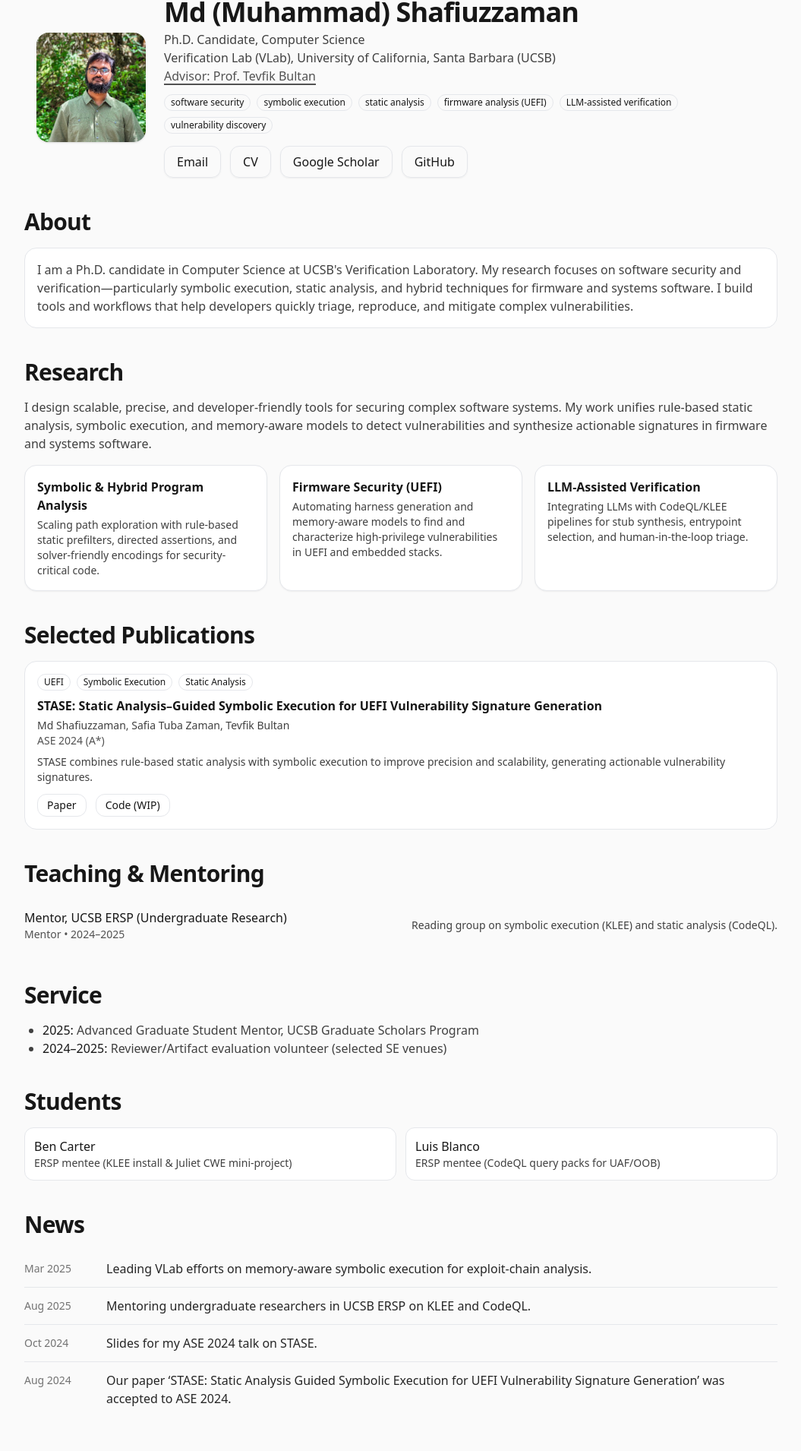
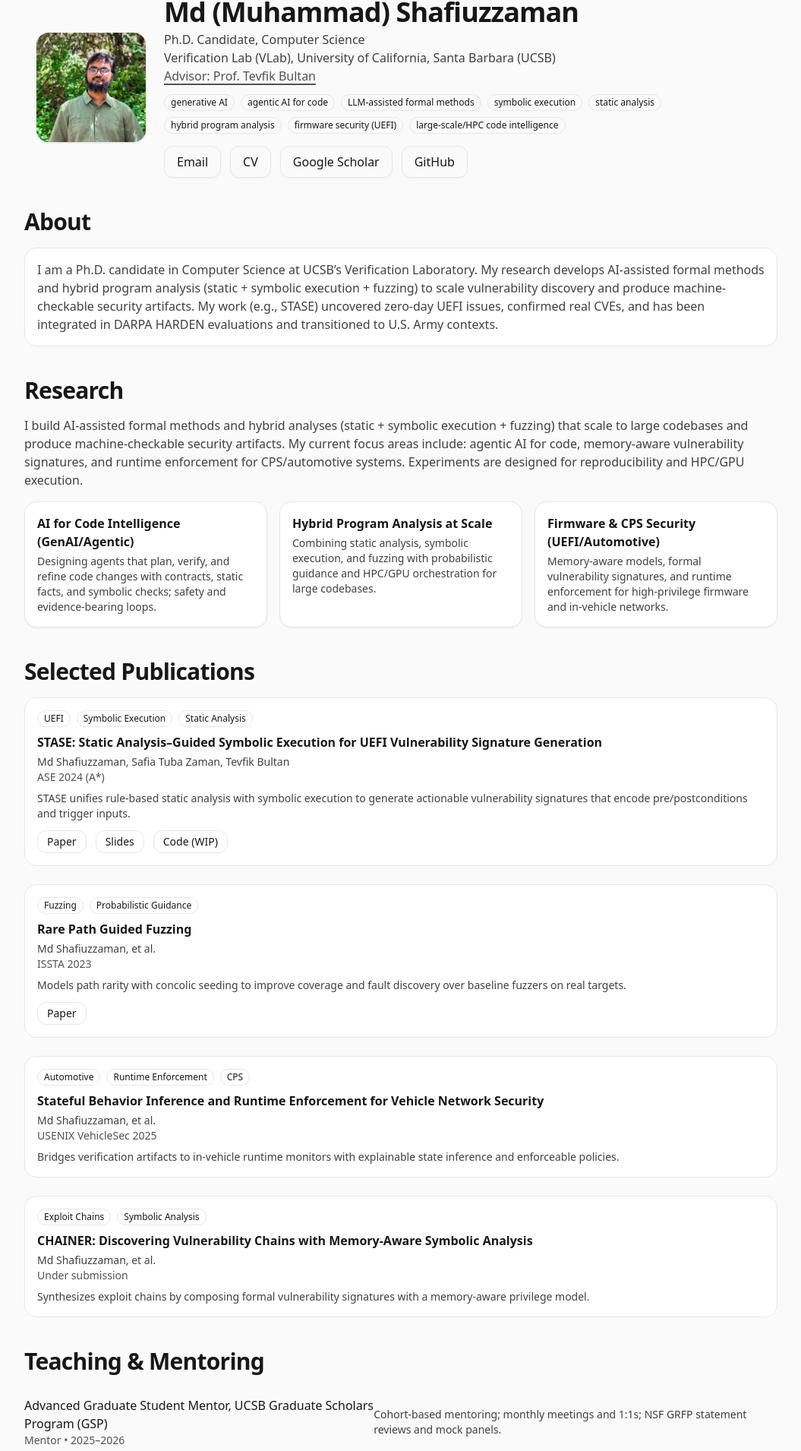
Before and after one commit to shafiuzzaman-md/shafiuzzaman-md.github.io, a React (Vite) app: page / in a window 1280 px wide. Shown: the part 100-2010 px from the top of the page at 76% size, without its empty margins (112-1167 px from the left). Built offline with nearby package versions, Linux system fonts and the light colour scheme.

Commit message:
Updated info

```diff
--- a/src/App.tsx
+++ b/src/App.tsx
@@ -1,41 +1,55 @@
-// Personal faculty website — single-file React component
-// Notes for customization:
-// - Replace placeholder links (Scholar, GitHub, CV, Email) below.
-// - Update news, publications, teaching, and service arrays.
-// - Export as a static site by embedding in a minimal Vite/Next app or by converting to HTML.
-// - TailwindCSS classes are used; in environments without Tailwind, replace with inline styles.
+// Personal faculty website — single-file React component (TSX-friendly)
+// TailwindCSS classes used for styling.
 
 import React from "react";
 
-// ---------- Data you can edit ----------
+// ---------- Data (synced with CV) ----------
 const PROFILE = {
   name: "Md (Muhammad) Shafiuzzaman",
   title: "Ph.D. Candidate, Computer Science",
-  affiliation: "Verification Lab (VLab), University of California, Santa Barbara (UCSB)",
+  affiliation:
+    "Verification Lab (VLab), University of California, Santa Barbara (UCSB)",
   advisor: "Advisor: Prof. Tevfik Bultan",
   advisorUrl: "https://sites.cs.ucsb.edu/~bultan/",
   location: "Santa Barbara, CA",
   email: "mailto:mdshafiuzzaman@ucsb.edu",
-  scholar: "https://scholar.google.com/citations?user=YOUR_ID",
+  scholar:
+    "https://scholar.google.com/citations?user=1mue4woAAAAJ&hl=en",
   github: "https://github.com/shafiuzzaman-md",
-  linkedin: "https://www.linkedin.com/in/YOUR_ID/",
-  twitter: "https://x.com/YOUR_ID",
-  cv: "./Shafiuzzaman_CV.pdf",
+  linkedin: "https://www.linkedin.com/in/mdshafiuzzaman/",
+  twitter: "", // leave empty if unused
+  cv: "./Shafiuzzaman_CV_KAUST.pdf",
   headshot: "/headshot.jpg",
   keywords: [
-    "software security",
+    "generative AI",
+    "agentic AI for code",
+    "LLM-assisted formal methods",
     "symbolic execution",
     "static analysis",
-    "firmware analysis (UEFI)",
-    "LLM-assisted verification",
-    "vulnerability discovery"
+    "hybrid program analysis",
+    "firmware security (UEFI)",
+    "large-scale/HPC code intelligence",
   ],
 };
 
+// News (reverse-chronological)
 const NEWS = [
-
-  { date: "Mar 2025", text: "Leading VLab efforts on memory-aware symbolic execution for exploit-chain analysis." },
-  { date: "Aug 2025", text: "Mentoring undergraduate researchers in UCSB ERSP on KLEE and CodeQL." },
+  {
+    date: "Oct 2025",
+    text: "Advanced Graduate Student Mentor (GSP) 2025–2026 cohort launched.",
+    link: "https://www.graddiv.ucsb.edu/GSP",
+  },
+  {
+    date: "Aug 2025",
+    text:
+      "Mentoring a new 5-student ERSP cohort on LLM-assisted fuzzing & symbolic-execution harness generation.",
+    link: "https://ersp.cs.ucsb.edu/",
+  },
+  {
+    date: "Mar 2025",
+    text:
+      "VehicleSec paper on stateful behavior inference & runtime enforcement accepted.",
+  },
   {
     date: "Oct 2024",
     text: "Slides for my ASE 2024 talk on STASE.",
@@ -44,26 +58,26 @@ const NEWS = [
   {
     date: "Aug 2024",
     text:
-      "Our paper ‘STASE: Static Analysis Guided Symbolic Execution for UEFI Vulnerability Signature Generation’ was accepted to ASE 2024.",
+      "‘STASE: Static Analysis Guided Symbolic Execution for UEFI Vulnerability Signature Generation’ accepted to ASE 2024.",
     link: "https://dl.acm.org/doi/10.1145/3691620.3695543",
   },
 ];
 
 const RESEARCH_AREAS = [
   {
-    title: "Symbolic & Hybrid Program Analysis",
+    title: "AI for Code Intelligence (GenAI/Agentic)",
     desc:
-      "Scaling path exploration with rule-based static prefilters, directed assertions, and solver-friendly encodings for security-critical code.",
+      "Designing agents that plan, verify, and refine code changes with contracts, static facts, and symbolic checks; safety and evidence-bearing loops.",
   },
   {
-    title: "Firmware Security (UEFI)",
+    title: "Hybrid Program Analysis at Scale",
     desc:
-      "Automating harness generation and memory-aware models to find and characterize high-privilege vulnerabilities in UEFI and embedded stacks.",
+      "Combining static analysis, symbolic execution, and fuzzing with probabilistic guidance and HPC/GPU orchestration for large codebases.",
   },
   {
-    title: "LLM-Assisted Verification",
+    title: "Firmware & CPS Security (UEFI/Automotive)",
     desc:
-      "Integrating LLMs with CodeQL/KLEE pipelines for stub synthesis, entrypoint selection, and human-in-the-loop triage.",
+      "Memory-aware models, formal vulnerability signatures, and runtime enforcement for high-privilege firmware and in-vehicle networks.",
   },
 ];
 
@@ -71,42 +85,108 @@ const SELECTED_PUBLICATIONS = [
   {
     title:
       "STASE: Static Analysis–Guided Symbolic Execution for UEFI Vulnerability Signature Generation",
-    authors: [
-      "Md Shafiuzzaman",
-      "Safia Tuba Zaman",
-      "Tevfik Bultan",
-      // add co-authors as appropriate
-    ],
+    authors: ["Md Shafiuzzaman", "Safia Tuba Zaman", "Tevfik Bultan"],
     venue: "ASE 2024 (A*)",
     link: "https://dl.acm.org/doi/10.1145/3691620.3695543",
     badges: ["UEFI", "Symbolic Execution", "Static Analysis"],
     abstract:
-      "STASE combines rule-based static analysis with symbolic execution to improve precision and scalability, generating actionable vulnerability signatures.",
+      "STASE unifies rule-based static analysis with symbolic execution to generate actionable vulnerability signatures that encode pre/postconditions and trigger inputs.",
     resources: [
       { label: "Paper", url: "https://dl.acm.org/doi/10.1145/3691620.3695543" },
+      { label: "Slides", url: "/STASE_ASE_FINAL.pdf" },
       { label: "Code (WIP)", url: "https://github.com/shafiuzzaman-md" },
     ],
   },
-  // Add more publications here
+  {
+    title: "Rare Path Guided Fuzzing",
+    authors: ["Md Shafiuzzaman", "et al."],
+    venue: "ISSTA 2023",
+    link: "https://doi.org/10.1145/3597926.3598136",
+    badges: ["Fuzzing", "Probabilistic Guidance"],
+    abstract:
+      "Models path rarity with concolic seeding to improve coverage and fault discovery over baseline fuzzers on real targets.",
+    resources: [
+      { label: "Paper", url: "https://doi.org/10.1145/3597926.3598136" },
+    ],
+  },
+  {
+    title:
+      "Stateful Behavior Inference and Runtime Enforcement for Vehicle Network Security",
+    authors: ["Md Shafiuzzaman", "et al."],
+    venue: "USENIX VehicleSec 2025",
+    link: "",
+    badges: ["Automotive", "Runtime Enforcement", "CPS"],
+    abstract:
+      "Bridges verification artifacts to in-vehicle runtime monitors with explainable state inference and enforceable policies.",
+    resources: [],
+  },
+  {
+    title:
+      "CHAINER: Discovering Vulnerability Chains with Memory-Aware Symbolic Analysis",
+    authors: ["Md Shafiuzzaman", "et al."],
+    venue: "Under submission",
+    link: "",
+    badges: ["Exploit Chains", "Symbolic Analysis"],
+    abstract:
+      "Synthesizes exploit chains by composing formal vulnerability signatures with a memory-aware privilege model.",
+    resources: [],
+  },
 ];
 
 const TEACHING = [
   {
-    term: "2024–2025",
-    course: "Mentor, UCSB ERSP (Undergraduate Research)",
+    term: "2025–2026",
+    course: "Advanced Graduate Student Mentor, UCSB Graduate Scholars Program (GSP)",
     role: "Mentor",
-    notes: "Reading group on symbolic execution (KLEE) and static analysis (CodeQL).",
+    notes:
+      "Cohort-based mentoring; monthly meetings and 1:1s; NSF GRFP statement reviews and mock panels.",
+  },
+  {
+    term: "2025–2026",
+    course:
+      "Undergraduate Research Mentor, UCSB Early Research Scholars Program (ERSP)",
+    role: "Mentor",
+    notes:
+      "LLM-assisted fuzzing & symbolic-execution harness generation; 5-student cohort.",
+  },
+  {
+    term: "2023–2024",
+    course:
+      "Undergraduate Research Mentor, UCSB Early Research Scholars Program (ERSP)",
+    role: "Mentor",
+    notes:
+      "Vulnerability Signature Generation with symbolic execution; 4-student cohort (3 quarters).",
+  },
+  {
+    term: "Summer 2022",
+    course: "CMPSC 130A: Data Structures & Algorithms I (UCSB)",
+    role: "Instructor",
+    notes: "Course design, lectures, assessments, mentoring.",
   },
 ];
 
 const SERVICE = [
-  { year: "2025", item: "Advanced Graduate Student Mentor, UCSB Graduate Scholars Program" },
-  { year: "2024–2025", item: "Reviewer/Artifact evaluation volunteer (selected SE venues)" },
+  {
+    year: "2025–2026",
+    item:
+      "Advanced Graduate Student Mentor, UCSB Graduate Scholars Program (GSP); NSF GRFP coaching (rubrics, reviews, mock panels).",
+  },
+  {
+    year: "2023–2025",
+    item:
+      "Reviewer / Artifact Evaluation, premier SE venues (ICSE, ASE, FSE, ISSTA).",
+  },
+  {
+    year: "Ongoing",
+    item:
+      "Open-source tools and reproducible research artifacts (containers, fixed seeds, telemetry).",
+  },
 ];
 
+// keep mentee names private unless consented
 const STUDENTS = [
-  { name: "Ben Carter", note: "ERSP mentee (KLEE install & Juliet CWE mini-project)" },
-  { name: "Luis Blanco", note: "ERSP mentee (CodeQL query packs for UAF/OOB)" },
+  { name: "ERSP Cohort (2025–2026)", note: "LLM-assisted harness generation (5 students)" },
+  { name: "ERSP Cohort (2023–2024)", note: "Vulnerability Signature Generation (4 students)" },
 ];
 
 const FOOTER_LINKS = [
@@ -115,21 +195,37 @@ const FOOTER_LINKS = [
   { label: "Google Scholar", href: PROFILE.scholar },
   { label: "GitHub", href: PROFILE.github },
   { label: "LinkedIn", href: PROFILE.linkedin },
-  { label: "X/Twitter", href: PROFILE.twitter },
+  // only show Twitter if provided
+  ...(PROFILE.twitter ? [{ label: "X/Twitter", href: PROFILE.twitter }] : []),
 ];
+
 // --------------------------------------
 
-function Section({ id, title, children }: { id: string; title: string; children: React.ReactNode }) {
+function Section({
+  id,
+  title,
+  children,
+}: {
+  id: string;
+  title: string;
+  children: React.ReactNode;
+}) {
   return (
     <section id={id} className="scroll-mt-24" aria-label={title}>
-      <h2 className="text-2xl md:text-3xl font-semibold tracking-tight mb-4">{title}</h2>
+      <h2 className="text-2xl md:text-3xl font-semibold tracking-tight mb-4">
+        {title}
+      </h2>
       <div className="space-y-4">{children}</div>
     </section>
   );
 }
 
 function Badge({ children }: { children: React.ReactNode }) {
-  return <span className="inline-block rounded-full border px-2 py-0.5 text-xs">{children}</span>;
+  return (
+    <span className="inline-block rounded-full border px-2 py-0.5 text-xs">
+      {children}
+    </span>
+  );
 }
 
 function Nav() {
@@ -146,10 +242,16 @@ function Nav() {
   return (
     <nav className="fixed inset-x-0 top-0 z-50 backdrop-blur supports-[backdrop-filter]:bg-white/60 bg-white/80 border-b">
       <div className="mx-auto max-w-5xl px-4 py-3 flex items-center justify-between">
-        <a href="#top" className="font-semibold tracking-tight">{PROFILE.name}</a>
+        <a href="#top" className="font-semibold tracking-tight">
+          {PROFILE.name}
+        </a>
         <div className="hidden md:flex gap-4 text-sm">
           {items.map((it) => (
-            <a key={it.href} href={it.href} className="hover:underline decoration-2 underline-offset-4">
+            <a
+              key={it.href}
+              href={it.href}
+              className="hover:underline decoration-2 underline-offset-4"
+            >
               {it.label}
             </a>
           ))}
@@ -169,11 +271,18 @@ function Hero() {
           className="w-28 h-28 md:w-36 md:h-36 rounded-2xl object-cover shadow"
         />
         <div>
-          <h1 className="text-3xl md:text-4xl font-bold tracking-tight">{PROFILE.name}</h1>
+          <h1 className="text-3xl md:text-4xl font-bold tracking-tight">
+            {PROFILE.name}
+          </h1>
           <p className="mt-1 text-neutral-700">{PROFILE.title}</p>
           <p className="text-neutral-700">{PROFILE.affiliation}</p>
           <p className="text-neutral-600">
-            <a href={PROFILE.advisorUrl} target="_blank" rel="noopener noreferrer" className="underline decoration-2 underline-offset-4">
+            <a
+              href={PROFILE.advisorUrl}
+              target="_blank"
+              rel="noopener noreferrer"
+              className="underline decoration-2 underline-offset-4"
+            >
               {PROFILE.advisor}
             </a>
           </p>
@@ -184,10 +293,30 @@ function Hero() {
             ))}
           </div>
           <div className="mt-4 flex flex-wrap gap-3">
-            <a href={PROFILE.email} className="px-4 py-2 rounded-xl border shadow-sm hover:shadow transition">Email</a>
-            <a href={PROFILE.cv} className="px-4 py-2 rounded-xl border shadow-sm hover:shadow transition">CV</a>
-            <a href={PROFILE.scholar} className="px-4 py-2 rounded-xl border shadow-sm hover:shadow transition">Google Scholar</a>
-            <a href={PROFILE.github} className="px-4 py-2 rounded-xl border shadow-sm hover:shadow transition">GitHub</a>
+            <a
+              href={PROFILE.email}
+              className="px-4 py-2 rounded-xl border shadow-sm hover:shadow transition"
+            >
+              Email
+            </a>
+            <a
+              href={PROFILE.cv}
+              className="px-4 py-2 rounded-xl border shadow-sm hover:shadow transition"
+            >
+              CV
+            </a>
+            <a
+              href={PROFILE.scholar}
+              className="px-4 py-2 rounded-xl border shadow-sm hover:shadow transition"
+            >
+              Google Scholar
+            </a>
+            <a
+              href={PROFILE.github}
+              className="px-4 py-2 rounded-xl border shadow-sm hover:shadow transition"
+            >
+              GitHub
+            </a>
           </div>
         </div>
       </div>
@@ -199,9 +328,12 @@ function Research() {
   return (
     <Section id="research" title="Research">
       <p className="text-neutral-700">
-        I design scalable, precise, and developer-friendly tools for securing complex software systems. My work unifies
-        rule-based static analysis, symbolic execution, and memory-aware models to detect vulnerabilities and synthesize
-        actionable signatures in firmware and systems software.
+        I build AI-assisted formal methods and hybrid analyses (static + symbolic
+        execution + fuzzing) that scale to large codebases and produce
+        machine-checkable security artifacts. My current focus areas include:
+        agentic AI for code, memory-aware vulnerability signatures, and
+        runtime enforcement for CPS/automotive systems. Experiments are designed
+        for reproducibility and HPC/GPU execution.
       </p>
       <div className="grid md:grid-cols-3 gap-4">
         {RESEARCH_AREAS.map((a) => (
@@ -226,16 +358,27 @@ function Publications() {
                 <Badge key={b}>{b}</Badge>
               ))}
             </div>
-            <a className="font-semibold hover:underline decoration-2 underline-offset-4" href={p.link}>
+            <a
+              className="font-semibold hover:underline decoration-2 underline-offset-4"
+              href={p.link || "#"}
+            >
               {p.title}
             </a>
-            <div className="text-sm text-neutral-700 mt-1">{p.authors.join(", ")}</div>
+            <div className="text-sm text-neutral-700 mt-1">
+              {p.authors.join(", ")}
+            </div>
             <div className="text-sm text-neutral-600">{p.venue}</div>
-            {p.abstract && <p className="text-sm mt-2 text-neutral-700">{p.abstract}</p>}
+            {p.abstract && (
+              <p className="text-sm mt-2 text-neutral-700">{p.abstract}</p>
+            )}
             {p.resources?.length ? (
               <div className="mt-3 flex flex-wrap gap-3">
                 {p.resources.map((r) => (
-                  <a key={r.url} href={r.url} className="text-sm px-3 py-1 rounded-xl border hover:shadow">
+                  <a
+                    key={r.url}
+                    href={r.url}
+                    className="text-sm px-3 py-1 rounded-xl border hover:shadow"
+                  >
                     {r.label}
                   </a>
                 ))}
@@ -257,9 +400,15 @@ function Teaching() {
             <div className="flex flex-col md:flex-row md:items-center md:justify-between">
               <div>
                 <div className="font-medium">{t.course}</div>
-                <div className="text-sm text-neutral-600">{t.role} • {t.term}</div>
+                <div className="text-sm text-neutral-600">
+                  {t.role} • {t.term}
                 </div>
-              {t.notes && <div className="text-sm text-neutral-700 mt-1 md:mt-0">{t.notes}</div>}
+              </div>
+              {t.notes && (
+                <div className="text-sm text-neutral-700 mt-1 md:mt-0">
+                  {t.notes}
+                </div>
+              )}
             </div>
           </li>
         ))}
@@ -274,7 +423,8 @@ function Service() {
       <ul className="list-disc pl-6">
         {SERVICE.map((s, i) => (
           <li key={i} className="text-neutral-700">
-            <span className="font-medium text-neutral-900">{s.year}:</span> {s.item}
+            <span className="font-medium text-neutral-900">{s.year}:</span>{" "}
+            {s.item}
           </li>
         ))}
       </ul>
@@ -303,10 +453,17 @@ function News() {
       <ul className="divide-y">
         {NEWS.map((n, i) => (
           <li key={i} className="py-3 flex items-start gap-3">
-            <div className="text-sm text-neutral-500 mt-0.5 w-24 shrink-0">{n.date}</div>
+            <div className="text-sm text-neutral-500 mt-0.5 w-24 shrink-0">
+              {n.date}
+            </div>
             <div className="text-neutral-800">
               {n.link ? (
-                <a className="hover:underline decoration-2 underline-offset-4" href={n.link}>{n.text}</a>
+                <a
+                  className="hover:underline decoration-2 underline-offset-4"
+                  href={n.link}
+                >
+                  {n.text}
+                </a>
               ) : (
                 n.text
               )}
@@ -323,7 +480,7 @@ function Contact() {
     <Section id="contact" title="Contact">
       <div className="rounded-2xl border p-4 bg-white">
         <p className="text-neutral-700">
-          The best way to reach me is by email. I am also active on GitHub and occasionally on X/Twitter.
+          The best way to reach me is by email. I’m also active on GitHub.
         </p>
         <div className="mt-3 flex flex-wrap gap-3">
           {FOOTER_LINKS.map((l) => (
@@ -344,25 +501,39 @@ function Footer() {
         <div>© {new Date().getFullYear()} {PROFILE.name}. All rights reserved.</div>
         <div className="flex flex-wrap gap-4">
           {FOOTER_LINKS.map((l) => (
-            <a key={l.href} href={l.href} className="hover:underline">{l.label}</a>
+            <a key={l.href} href={l.href} className="hover:underline">
+              {l.label}
+            </a>
           ))}
         </div>
       </div>
-      <script type="application/ld+json" dangerouslySetInnerHTML={{
+      <script
+        type="application/ld+json"
+        // eslint-disable-next-line react/no-danger
+        dangerouslySetInnerHTML={{
           __html: JSON.stringify({
             "@context": "https://schema.org",
             "@type": "Person",
             name: "Md Shafiuzzaman",
-          alternateName: ["Mohammad Shafiuzzaman", "Muhammad Shafiuzzaman"],
+            alternateName: [
+              "Mohammad Shafiuzzaman",
+              "Muhammad Shafiuzzaman",
+            ],
             additionalName: ["Mohammad"],
             jobTitle: PROFILE.title,
             affiliation: PROFILE.affiliation,
-          url: typeof window !== 'undefined' ? window.location.href : "",
-          sameAs: [PROFILE.github, PROFILE.scholar, PROFILE.linkedin, PROFILE.twitter],
+            url:
+              typeof window !== "undefined" ? window.location.href : "",
+            sameAs: [
+              PROFILE.github,
+              PROFILE.scholar,
+              PROFILE.linkedin,
+              ...(PROFILE.twitter ? [PROFILE.twitter] : []),
+            ],
             knowsAbout: PROFILE.keywords,
           }),
-      }} />
-
+        }}
+      />
     </footer>
   );
 }
@@ -375,12 +546,17 @@ export default function FacultySite() {
         <Hero />
         <div className="my-10 grid gap-10">
           <section id="about" className="scroll-mt-24">
-            <h2 className="text-2xl md:text-3xl font-semibold tracking-tight mb-4">About</h2>
+            <h2 className="text-2xl md:text-3xl font-semibold tracking-tight mb-4">
+              About
+            </h2>
             <p className="text-neutral-700 bg-white rounded-2xl border p-4">
-              I am a Ph.D. candidate in Computer Science at UCSB's Verification Laboratory. My research focuses on
-              software security and verification—particularly symbolic execution, static analysis, and hybrid techniques
-              for firmware and systems software. I build tools and workflows that help developers quickly triage,
-              reproduce, and mitigate complex vulnerabilities.
+              I am a Ph.D. candidate in Computer Science at UCSB’s Verification
+              Laboratory. My research develops AI-assisted formal methods and
+              hybrid program analysis (static + symbolic execution + fuzzing) to
+              scale vulnerability discovery and produce machine-checkable
+              security artifacts. My work (e.g., STASE) uncovered zero-day UEFI
+              issues, confirmed real CVEs, and has been integrated in DARPA
+              HARDEN evaluations and transitioned to U.S. Army contexts.
             </p>
           </section>
           <Research />
```
Lines whose indentation alone changed are shown as unchanged.
